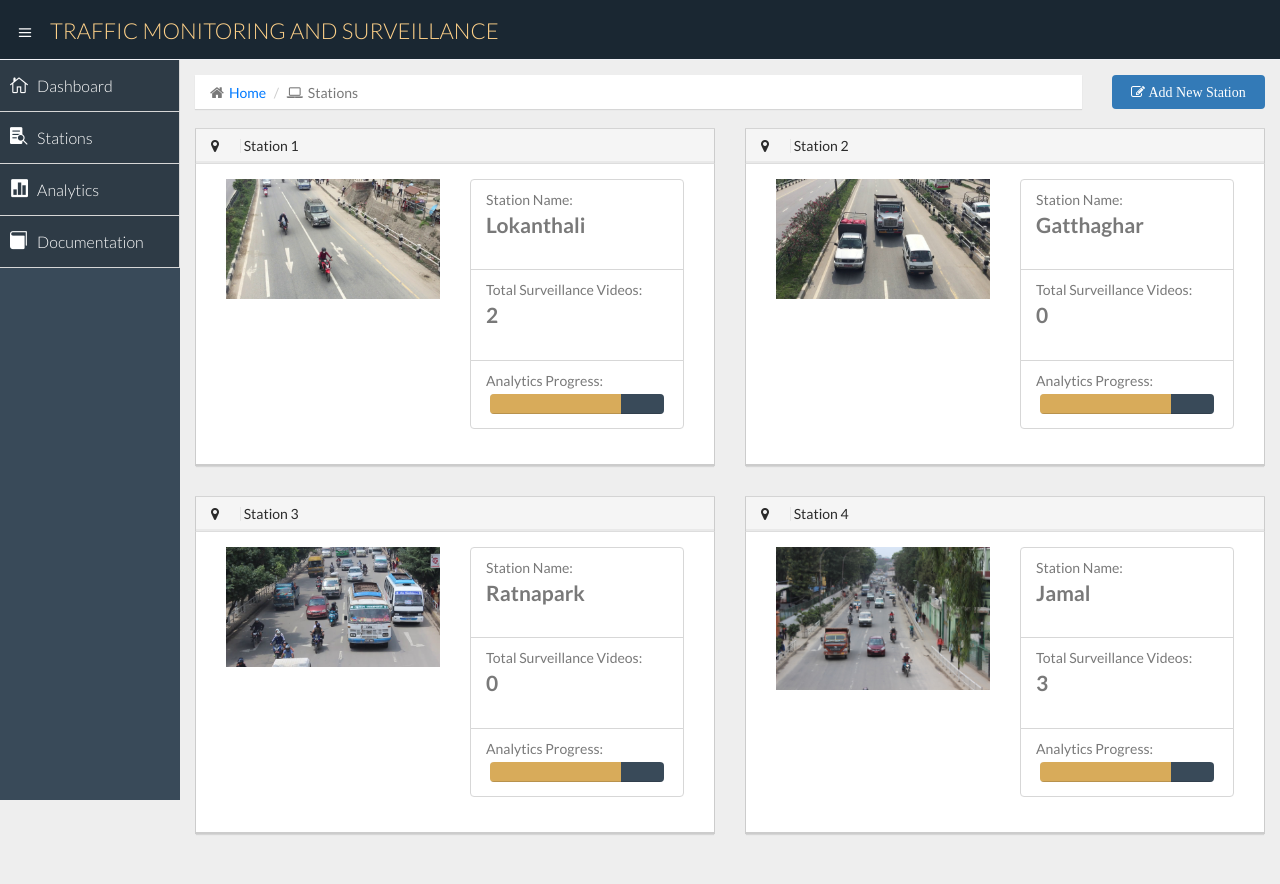
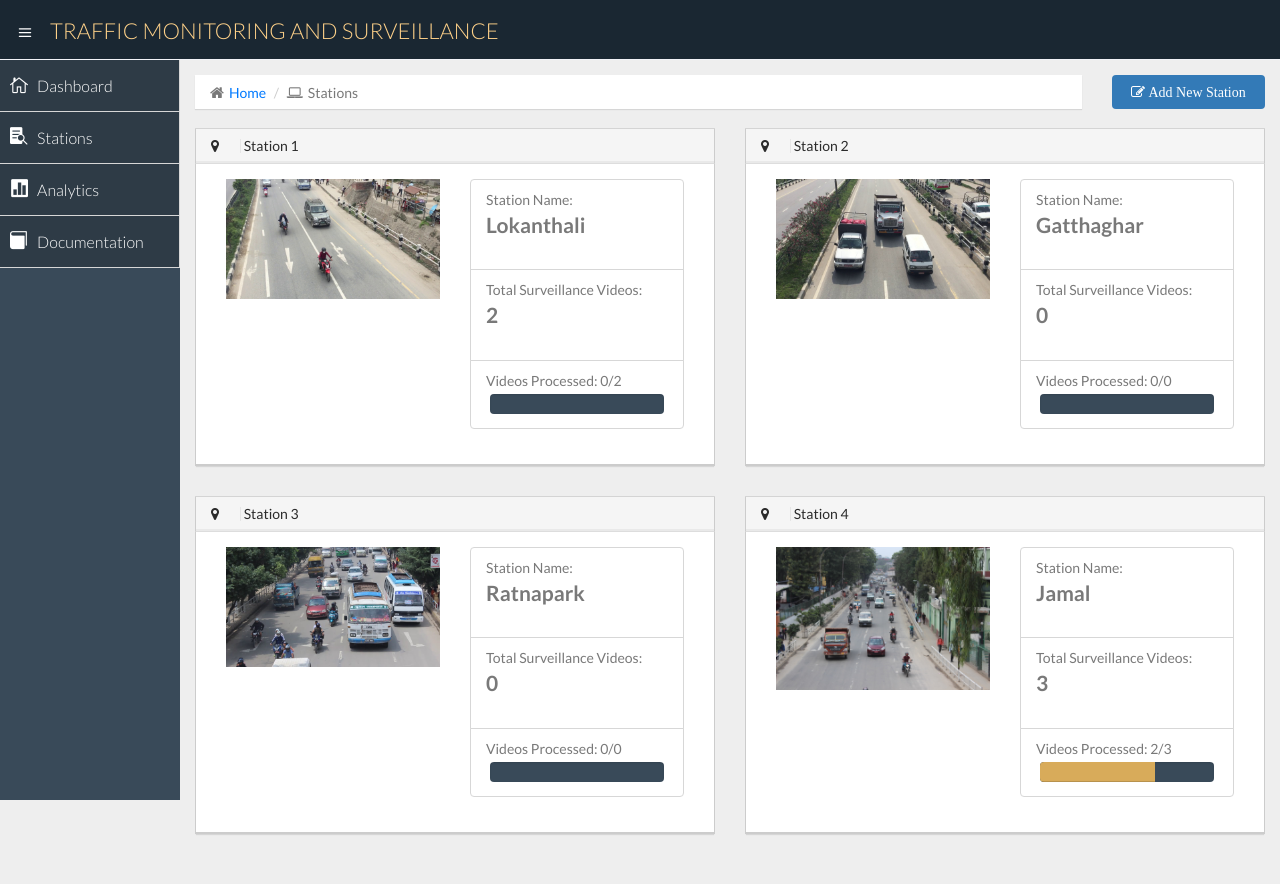
Before and after one commit to dotel-saramsz/TrafficSurveillance, a Django app: page /stations/ in a window 1280 px wide. Run offline with Django 3.2, Linux system fonts and the light colour scheme; data comes from the database, SQL or seed files in the repository; both versions use the stored data as it was after the commit; some libraries are stand-ins or nearby versions.

Commit message:
Progress bar added

```diff
--- a/graphjsons/congestionjsons/Jamal_2018-07-28_12:06:24.json
+++ b/graphjsons/congestionjsons/Jamal_2018-07-28_12:06:24.json
@@ -1 +1 @@
-[0.055, 0.074, 0.083, 0.091, 0.038, 0.022, 0.042]
+[0.055]
--- a/graphjsons/congestionjsons/Jamal_2018-07-28_12:52:16.json
+++ b/graphjsons/congestionjsons/Jamal_2018-07-28_12:52:16.json
@@ -1 +1 @@
-[0.168, 0.111, 0.165, 0.14, 0.06, 0.112, 0.139, 0.055, 0.048, 0.088, 0.09, 0.094, 0.113, 0.154, 0.218, 0.198, 0.187, 0.116, 0.139]
+[0.168, 0.111, 0.165, 0.14, 0.06, 0.112, 0.139]
--- a/graphjsons/contribjsons/Jamal_2018-07-28_12:06:24.json
+++ b/graphjsons/contribjsons/Jamal_2018-07-28_12:06:24.json
@@ -1 +1 @@
-[[0.097, 0.903, -0.001, -0.001, -0.001, -0.001, -0.001, -0.001], [0.394, 0.606, 0.0, 0.0, 0.0, 0.0, 0.0, 0.0], [0.565, 0.435, -0.0, -0.0, -0.0, -0.0, -0.0, -0.0], [0.875, 0.125, -0.0, -0.0, -0.0, -0.0, -0.0, -0.0], [0.249, 0.616, 0.0, 0.006, 0.0, 0.03, 0.0, 0.099], [0.0, 1.0, 0.0, 0.0, 0.0, 0.0, 0.0, 0.0], [0.0, 0.986, 0.014, 0.0, 0.0, 0.0, 0.0, 0.0]]
+[[0.097, 0.903, -0.001, -0.001, -0.001, -0.001, -0.001, -0.001]]
--- a/graphjsons/contribjsons/Jamal_2018-07-28_12:52:16.json
+++ b/graphjsons/contribjsons/Jamal_2018-07-28_12:52:16.json
@@ -1 +1 @@
-[[0.0, 0.095, 0.37, 0.0, 0.536, 0.0, 0.0, 0.0], [0.0, 0.154, 0.816, 0.031, 0.0, 0.0, 0.0, 0.0], [-0.0, 0.001, 0.935, 0.064, -0.0, -0.0, -0.0, -0.0], [0.0, 0.036, 0.826, 0.138, 0.0, 0.0, 0.0, 0.0], [-0.0, 0.107, 0.501, 0.392, -0.0, -0.0, -0.0, -0.0], [0.0, 0.119, 0.429, 0.452, 0.0, 0.0, 0.0, 0.0], [0.0, 0.186, 0.576, 0.238, 0.0, 0.0, 0.0, 0.0], [-0.001, 0.822, 0.178, -0.001, -0.001, -0.001, -0.001, -0.001], [-0.002, 0.928, 0.072, -0.002, -0.002, -0.002, -0.002, -0.002], [-0.003, 0.825, 0.173, -0.001, -0.003, -0.003, -0.003, -0.003], [-0.003, 0.709, 0.247, 0.045, -0.003, -0.003, -0.003, -0.003], [-0.005, 0.506, 0.373, 0.12, -0.005, -0.005, -0.005, -0.005], [-0.004, 0.354, 0.489, 0.156, -0.004, -0.004, -0.004, -0.004], [-0.001, 0.252, 0.577, 0.171, -0.001, -0.001, -0.001, -0.001], [-0.0, 0.152, 0.649, 0.199, -0.0, -0.0, -0.0, -0.0], [0.0, 0.068, 0.545, 0.387, 0.0, 0.0, 0.0, 0.0], [-0.0, 0.057, 0.254, 0.689, -0.0, -0.0, -0.0, -0.0], [-0.001, 0.182, 0.444, 0.374, -0.001, -0.001, -0.001, -0.001], [-0.002, 0.249, 0.582, 0.168, -0.002, -0.002, -0.002, -0.002]]
+[[0.0, 0.095, 0.37, 0.0, 0.536, 0.0, 0.0, 0.0], [0.0, 0.154, 0.816, 0.031, 0.0, 0.0, 0.0, 0.0], [-0.0, 0.001, 0.935, 0.064, -0.0, -0.0, -0.0, -0.0], [0.0, 0.036, 0.826, 0.138, 0.0, 0.0, 0.0, 0.0], [-0.0, 0.107, 0.501, 0.392, -0.0, -0.0, -0.0, -0.0], [0.0, 0.119, 0.429, 0.452, 0.0, 0.0, 0.0, 0.0], [0.0, 0.186, 0.576, 0.238, 0.0, 0.0, 0.0, 0.0]]
--- a/graphjsons/countjsons/Jamal_2018-07-28_12:06:24.json
+++ b/graphjsons/countjsons/Jamal_2018-07-28_12:06:24.json
@@ -1 +1 @@
-[[1, 2, 0, 0, 0, 0, 0, 0], [1, 2, 0, 0, 0, 0, 0, 0], [1, 2, 0, 0, 0, 0, 0, 0], [1, 1, 0, 0, 0, 0, 0, 0], [0, 1, 0, 0, 0, 0, 0, 0], [0, 2, 0, 0, 0, 0, 0, 0], [0, 3, 0, 0, 0, 0, 0, 0]]
+[[1, 2, 0, 0, 0, 0, 0, 0]]
--- a/graphjsons/countjsons/Jamal_2018-07-28_12:52:16.json
+++ b/graphjsons/countjsons/Jamal_2018-07-28_12:52:16.json
@@ -1 +1 @@
-[[0, 1, 2, 0, 1, 0, 0, 0], [0, 1, 3, 1, 0, 0, 0, 0], [0, 0, 3, 1, 0, 0, 0, 0], [0, 1, 3, 1, 0, 0, 0, 0], [0, 1, 1, 1, 0, 0, 0, 0], [0, 2, 1, 1, 0, 0, 0, 0], [0, 3, 1, 1, 0, 0, 0, 0], [0, 5, 1, 0, 0, 0, 0, 0], [0, 6, 1, 0, 0, 0, 0, 0], [0, 6, 2, 0, 0, 0, 0, 0], [0, 5, 2, 1, 0, 0, 0, 0], [0, 4, 2, 2, 0, 0, 0, 0], [0, 4, 3, 2, 0, 0, 0, 0], [0, 3, 3, 2, 0, 0, 0, 0], [0, 2, 3, 2, 0, 0, 0, 0], [0, 1, 2, 3, 0, 0, 0, 0], [0, 2, 1, 3, 0, 0, 0, 0], [0, 3, 1, 2, 0, 0, 0, 0], [0, 4, 1, 2, 0, 0, 0, 0]]
+[[0, 1, 2, 0, 1, 0, 0, 0], [0, 1, 3, 1, 0, 0, 0, 0], [0, 0, 3, 1, 0, 0, 0, 0], [0, 1, 3, 1, 0, 0, 0, 0], [0, 1, 1, 1, 0, 0, 0, 0], [0, 2, 1, 1, 0, 0, 0, 0], [0, 3, 1, 1, 0, 0, 0, 0]]
--- a/surveillanceapp/forms.py
+++ b/surveillanceapp/forms.py
@@ -53,4 +53,4 @@ class VideoAdminForm(forms.ModelForm):
 
     class Meta:
         model = SurveillanceVideo
-        fields = ['timestamp','station','video_filename','lane_dimens']
+        fields = ['timestamp','station','video_filename','lane_dimens','duration']
--- a/surveillanceapp/models.py
+++ b/surveillanceapp/models.py
@@ -30,6 +30,7 @@ class SurveillanceVideo(models.Model):
     report = models.BooleanField(default=False)
     lane_dimens = models.CharField(max_length=200, null=True)
     duration = models.BigIntegerField(null=True)
+    analysed_duration = models.BigIntegerField(default=0)
 
     def save(self, force_insert=False, force_update=False, using=None,
              update_fields=None):
--- a/surveillanceapp/templates/surveillanceapp/stationlist.html
+++ b/surveillanceapp/templates/surveillanceapp/stationlist.html
@@ -42,35 +42,32 @@
 
     <!-- end of add button -->
     <div class="row">
-        {% for station in station_list %}
+        {% for data in station_list %}
             <div class="col-lg-6">
                 <div class="panel panel-default">
                     <div class="panel-heading station-heading">
-                        <h2><i class="fa fa-map-marker"></i>    Station {{ station.station_id }}</h2>
+                        <h2><i class="fa fa-map-marker"></i>    Station {{ data.station.station_id }}</h2>
                     </div>
-                    <div class="panel-body station-clickable" data-href="{% url 'surveillanceapp:stationdetails' station.pk %}">
+                    <div class="panel-body station-clickable" data-href="{% url 'surveillanceapp:stationdetails' data.station.pk %}">
                         <div class="col-lg-6">
-                            <img src="{% static station.station_pic.url %}" style="width: 100%;" class="center-block">
+                            <img src="{% static data.station.station_pic.url %}" style="width: 100%;" class="center-block">
                         </div>
                         <div class="col-lg-6">
                             <ul class="list-group">
                                 <li class="list-group-item" >
                                     Station Name:
-                                    <p class="lead"><strong>{{ station.station_name }}</strong></p>
+                                    <p class="lead"><strong>{{ data.station.station_name }}</strong></p>
                                 </li>
                                 <li class="list-group-item" >
                                     Total Surveillance Videos:
-                                    <p class="lead"><strong>{{ station.surveillance_videos.count }}</strong></p>
+                                    <p class="lead"><strong>{{ data.station.surveillance_videos.count }}</strong></p>
                                 </li>
                                 <li class="list-group-item" >
-                                    Analytics Progress:
-                                    <div class="progress thin" style="margin: 2%;">
-                                        <div class="progress-bar" role="progressbar" aria-valuenow="73" aria-valuemin="0" aria-valuemax="100" style="width: 75%; background: #d8ab5a;">
-                                        </div>
-                                        <div class="progress-bar" role="progressbar" aria-valuenow="27" aria-valuemin="0" aria-valuemax="100" style="width: 25%; background: #394a59;">
+                                    Videos Processed: {{ data.progress.analysed }}/{{ data.progress.total }}
+                                    <div class="progress thin" style="margin: 2%; background: #394a59;">
+                                        <div class="progress-bar" role="progressbar" style="width: {{ data.progress.percent }}%; background: #d8ab5a;">
                                         </div>
                                     </div>
-                                    <span class="sr-only">73%</span>
                                 </li>
                             </ul>
                         </div>
--- a/surveillanceapp/views.py
+++ b/surveillanceapp/views.py
@@ -42,7 +42,27 @@ def addNewStation(request):
 
 def list_stations(request):
     try:
-        station_list = Station.objects.all()
+        stations = Station.objects.all()
+        station_list = []
+        for station in stations:
+            total_videos = 0
+            analysed_videos = 0
+            for video in station.surveillance_videos.all():
+                if video.report:
+                    analysed_videos += 1
+                total_videos += 1
+            if total_videos == 0:
+                percent = 0
+            else:
+                percent = int(analysed_videos/total_videos*100)
+            station_list.append({
+                'station': station,
+                'progress': {
+                    'total': total_videos,
+                    'analysed': analysed_videos,
+                    'percent': percent
+                }
+            })
     except Station.DoesNotExist:
         raise Http404
     return render(request, 'surveillanceapp/stationlist.html', {'title': 'Station List', 'station_list': station_list})
@@ -75,8 +95,7 @@ def station_detail(request,pk):
                 # extracting a thumbnail and saving as an image
                 cap = cv2.VideoCapture(video_filename)
                 cap.set(cv2.CAP_PROP_POS_MSEC, 10000)  # capture a frame at position 10 seconds from the start
-                duration = math.ceil((cap.get(cv2.CAP_PROP_FRAME_COUNT) / cap.get(
-                    cv2.CAP_PROP_FPS)) / 60)  # Finds the duration in minutes
+                duration = math.ceil((cap.get(cv2.CAP_PROP_FRAME_COUNT) / cap.get(cv2.CAP_PROP_FPS)))  # Finds the duration in seconds
                 ret, frame = cap.read()
                 if ret:
                     thumbnail_filename = os.path.join('video_thumbnails', '{}.jpg'.format(unique_name))
```
Also changed, not shown: surveillanceapp/templates/surveillanceapp/stationdetails.html (+25 -8 lines), surveillanceapp/templates/surveillanceapp/video.html (+24 -12 lines), surveillanceapp/videoplayer.py (+24 -14 lines), db.sqlite3, surveillanceapp/migrations/0011_surveillancevideo_analysed_duration.py (added), 2 other files.
